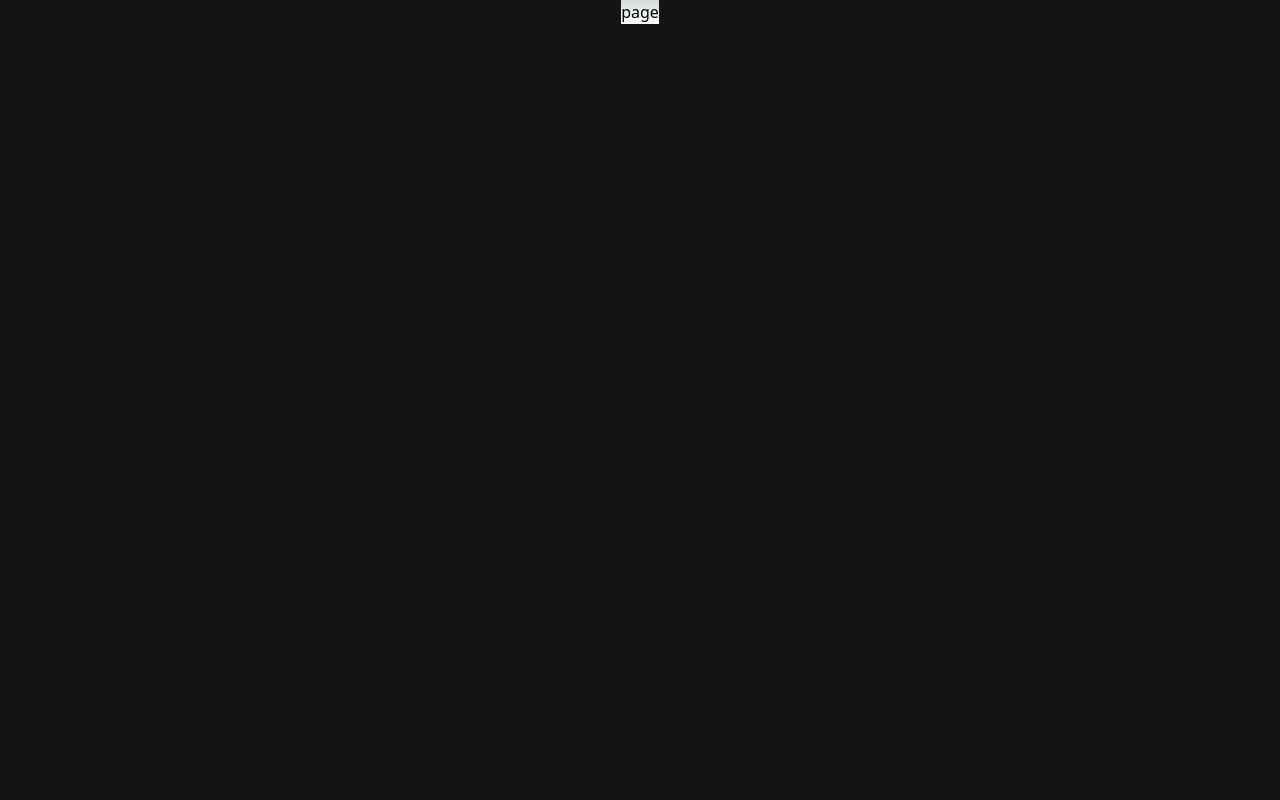
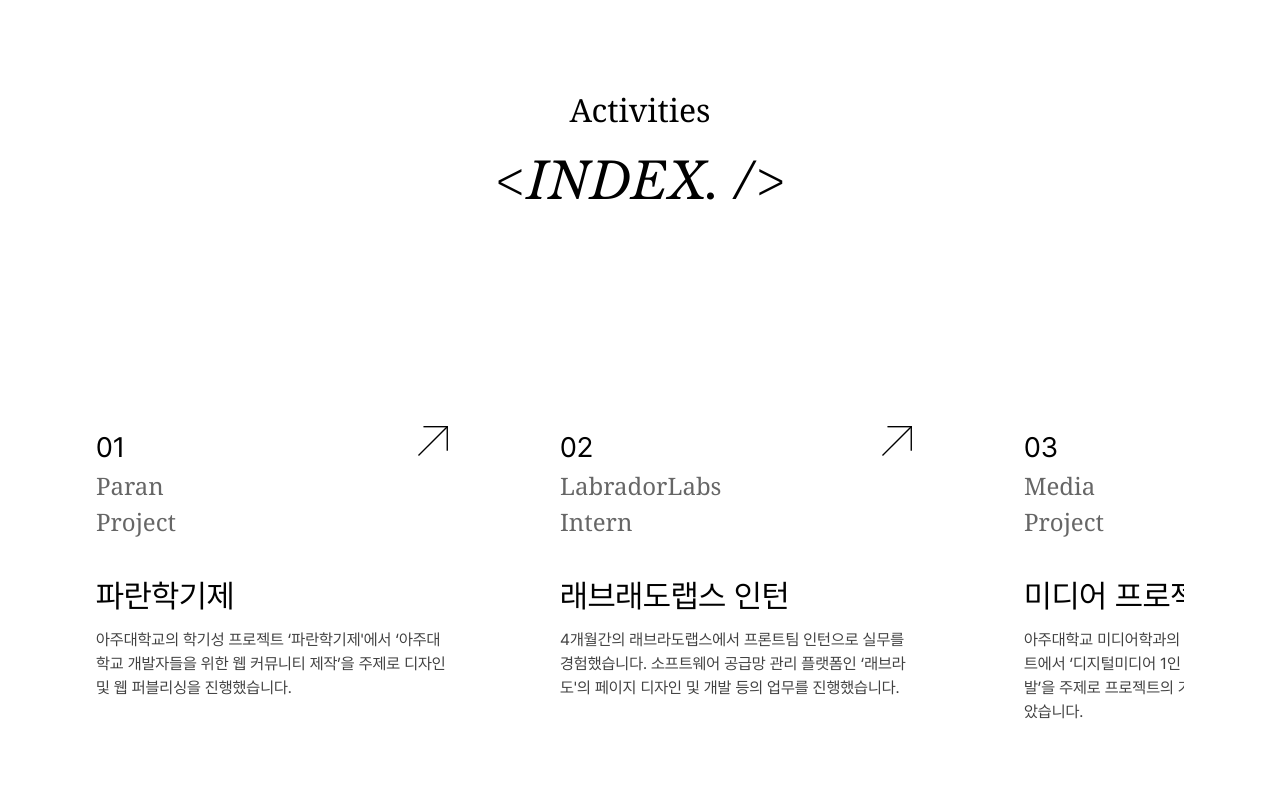
Before and after one commit to 2-hs2/portfolio24, a Next.js app: page /indexList in a window 1280 px wide. Shown: the top 800 px of the page. Built offline with nearby package versions, Linux system fonts and the light colour scheme.

Commit message:
feat : 목차 페이지

```diff
--- a/app/components/common/bottomDeco.tsx
+++ b/app/components/common/bottomDeco.tsx
@@ -1,17 +1,23 @@
 import React from "react";
 
-const BottomDeco = () => {
+interface BottomDecoProps {
+  dark?: boolean;
+}
+const BottomDeco = ({ dark }: BottomDecoProps) => {
   return (
-    <div className="w-full flex justify-between items-end opacity-40">
+    <div
+      className={`w-full flex justify-between items-end opacity-40 text-white
+      ${dark && "!text-black"}`}
+    >
       <div className="flex flex-col font-notoSerifTibetan text-[1.125rem] mobile:text-[0.875rem]">
         <span>2024</span>
         <span>Portfolio.</span>
       </div>
-      <div className="flex flex-col items-center gap-1 opacity-50 hover:opacity-100 duration-500 cursor-pointer">
-        <span className="text-pretendard text-[1rem] mobile:text-[0.75rem]">
-          LEE HYE SEUNG
-        </span>
-      </div>
+
+      <span className="text-pretendard text-[1rem] mobile:text-[0.75rem]">
+        LEE HYE SEUNG
+      </span>
+
       <div className="flex flex-col font-notoSerifTibetan italic text-[1rem] mobile:text-[0.75rem]">
         <span>{"<PORTFOLIO.>"}</span>
         <span>{"</PORTFOLIO.>"}</span>
--- /dev/null
+++ b/app/components/indexList/indexBox.tsx
@@ -0,0 +1,57 @@
+import Image from "next/image";
+import Link from "next/link";
+
+interface IndeBoxProps {
+  title: string;
+  titleSmall: string[];
+  desc: string;
+  link: string;
+}
+
+export const IndexBox = ({
+  data,
+  index,
+  isHover,
+}: {
+  data: IndeBoxProps;
+  index: number;
+  isHover: number;
+}) => {
+  return (
+    <Link
+      href={data.link}
+      className={`flex flex-col gap-[1.5rem] w-[22rem] cursor-pointer
+      mobile:w-[16.75rem] mobile:gap-[1rem]
+      ${isHover == index ? "text-white" : "text-black"}`}
+    >
+      <div className="flex justify-between items-start w-full">
+        <div className="flex flex-col gap-2">
+          <span className="font-pretendard text-[1.75rem] mobile:text-[1.5rem]">
+            0{index + 1}
+          </span>
+          <div className="flex flex-col">
+            {data.titleSmall.map((item, index) => (
+              <span
+                key={index}
+                className="font-notoSerifTibetan opacity-60 text-[1.5rem] mobile:text-[1.125rem]"
+              >
+                {item}
+              </span>
+            ))}
+          </div>
+        </div>
+        {isHover == index ? (
+          <Image src="/svgs/whiteArrow.svg" alt="" width={30} height={30} />
+        ) : (
+          <Image src="/svgs/blackArrow.svg" alt="" width={30} height={30} />
+        )}
+      </div>
+      <div className="flex flex-col gap-2 font-pretendard">
+        <span className="text-[2rem] mobile:text-[1.5rem]">{data.title}</span>
+        <span className="text-[1rem] opacity-75 mobile:text-[0.875rem]">
+          {data.desc}
+        </span>
+      </div>
+    </Link>
+  );
+};
--- /dev/null
+++ b/app/data/indexListData.ts
@@ -0,0 +1,33 @@
+export interface indexListType {
+  title: string;
+  titleSmall: string[];
+  desc: string;
+}
+[];
+
+export const indexListData = [
+  {
+    title: "파란학기제",
+    titleSmall: ["Paran", " Project"],
+    desc: "아주대학교의 학기성 프로젝트 ‘파란학기제'에서 ‘아주대학교 개발자들을 위한 웹 커뮤니티 제작’을 주제로 디자인 및 웹 퍼블리싱을 진행했습니다.",
+    link: "/",
+  },
+  {
+    title: "래브래도랩스 인턴",
+    titleSmall: ["LabradorLabs", "Intern"],
+    desc: "4개월간의 래브라도랩스에서 프론트팀 인턴으로 실무를 경험했습니다. 소프트웨어 공급망 관리 플랫폼인 ‘래브라도'의 페이지 디자인 및 개발 등의 업무를 진행했습니다.",
+    link: "/",
+  },
+  {
+    title: "미디어 프로젝트",
+    titleSmall: ["Media", "Project"],
+    desc: "아주대학교 미디어학과의 졸업 프로젝트인 미디어프로젝트에서 ‘디지털미디어 1인 예술가들을 위한 웹 전시회 개발’을 주제로 프로젝트의 기획, 디자인, 웹 퍼블리싱을 맡았습니다.",
+    link: "/",
+  },
+  {
+    title: "플리트소프트 인턴",
+    titleSmall: ["Plitsoft", "Intern"],
+    desc: "6개월을 목표로 현재 플리트소프트의 프론트팀 인턴으로 활동 중에 있습니다. ‘운동센터 관리 플랫폼, SNPE’, ‘센터 내 결제 관리 플랫폼, SPAY’ 개발을 팀원들과 협업을 통해 진행 중에 있습니다.",
+    link: "/",
+  },
+];
--- a/app/indexList/page.tsx
+++ b/app/indexList/page.tsx
@@ -1,5 +1,48 @@
-const page = () => {
-  return <div>page</div>;
+"use client";
+
+import { useState } from "react";
+
+import { indexListData } from "../data/indexListData";
+
+import BottomDeco from "../components/common/bottomDeco";
+import { IndexBox } from "../components/indexList/indexBox";
+
+const IndexPage = () => {
+  const [isHover, setIsHover] = useState<number>(-1);
+
+  return (
+    <main
+      className={`relative w-screen max-w-[120rem] h-[67.5rem] flex flex-col justify-between p-[6rem] text-black duration-300
+      mobile:p-[3rem] mobile:min-h-[50.75rem] mobile:h-max
+      ${isHover != -1 ? "bg-black" : "bg-white"}`}
+    >
+      <section
+        className={`flex flex-col items-center leading-normal
+        ${isHover != -1 && "text-white"}`}
+      >
+        <span className="font-notoSerifTibetan text-[2rem] mobile:text-[1rem]">
+          Activities
+        </span>
+        <span className="font-libreBaskerville text-[3.125rem] mobile:text-[1.75rem] mb-[3rem]">
+          {"<INDEX. />"}
+        </span>
+      </section>
+      <section className="w-full overflow-x-auto mb-[3rem] mobile:overflow-visible">
+        <div className="w-max flex gap-[7rem] mobile:flex-col mobile:items-center mobile:gap-[4rem] mobile:w-full">
+          {indexListData.map((data, index) => (
+            <div
+              key={index}
+              onMouseOver={() => setIsHover(index)}
+              onMouseLeave={() => setIsHover(-1)}
+            >
+              <IndexBox data={data} index={index} isHover={isHover} />
+            </div>
+          ))}
+        </div>
+      </section>
+      <BottomDeco dark={isHover != -1 ? false : true} />
+    </main>
+  );
 };
 
-export default page;
+export default IndexPage;
```
Also changed, not shown: public/svgs/blackArrow.svg.
